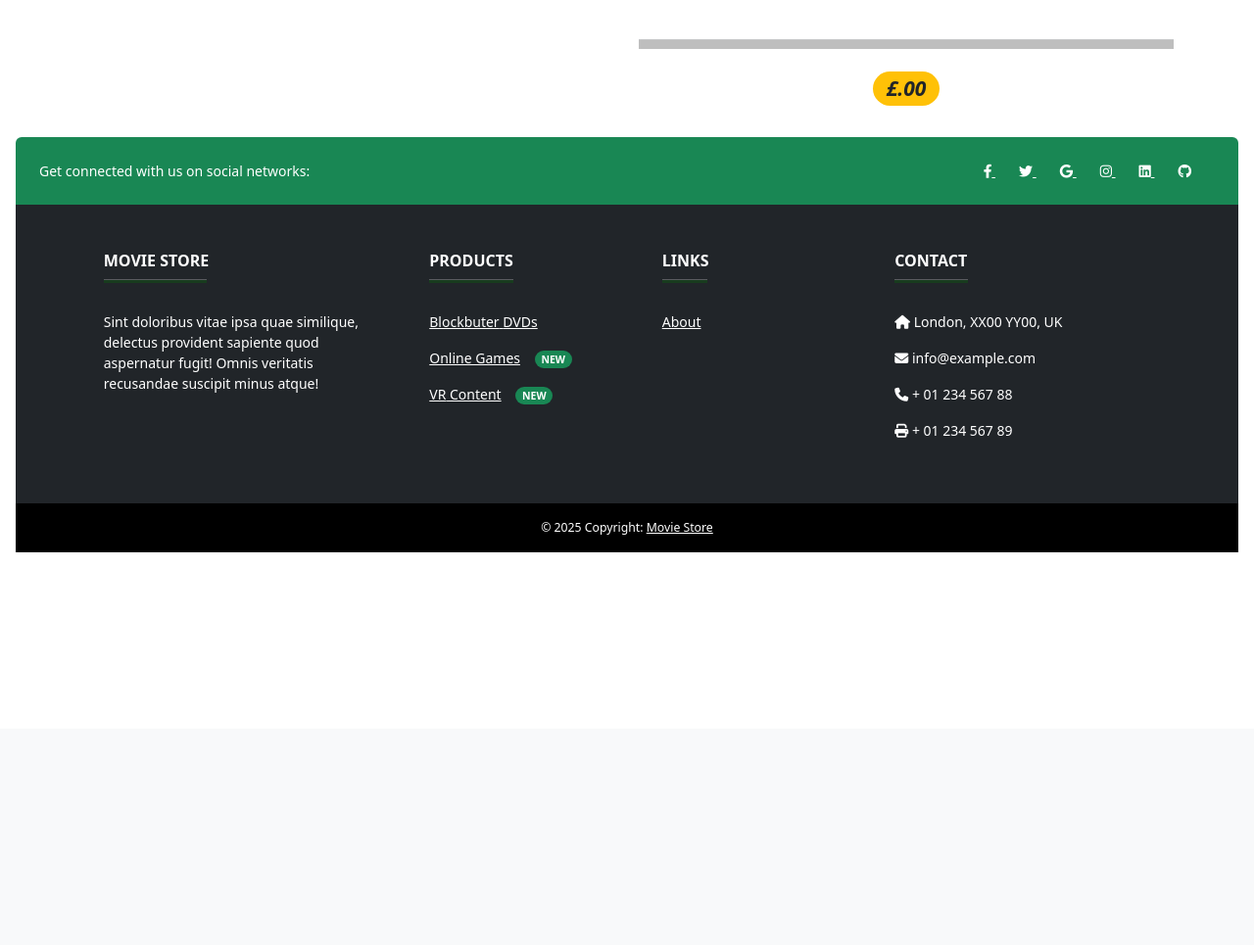
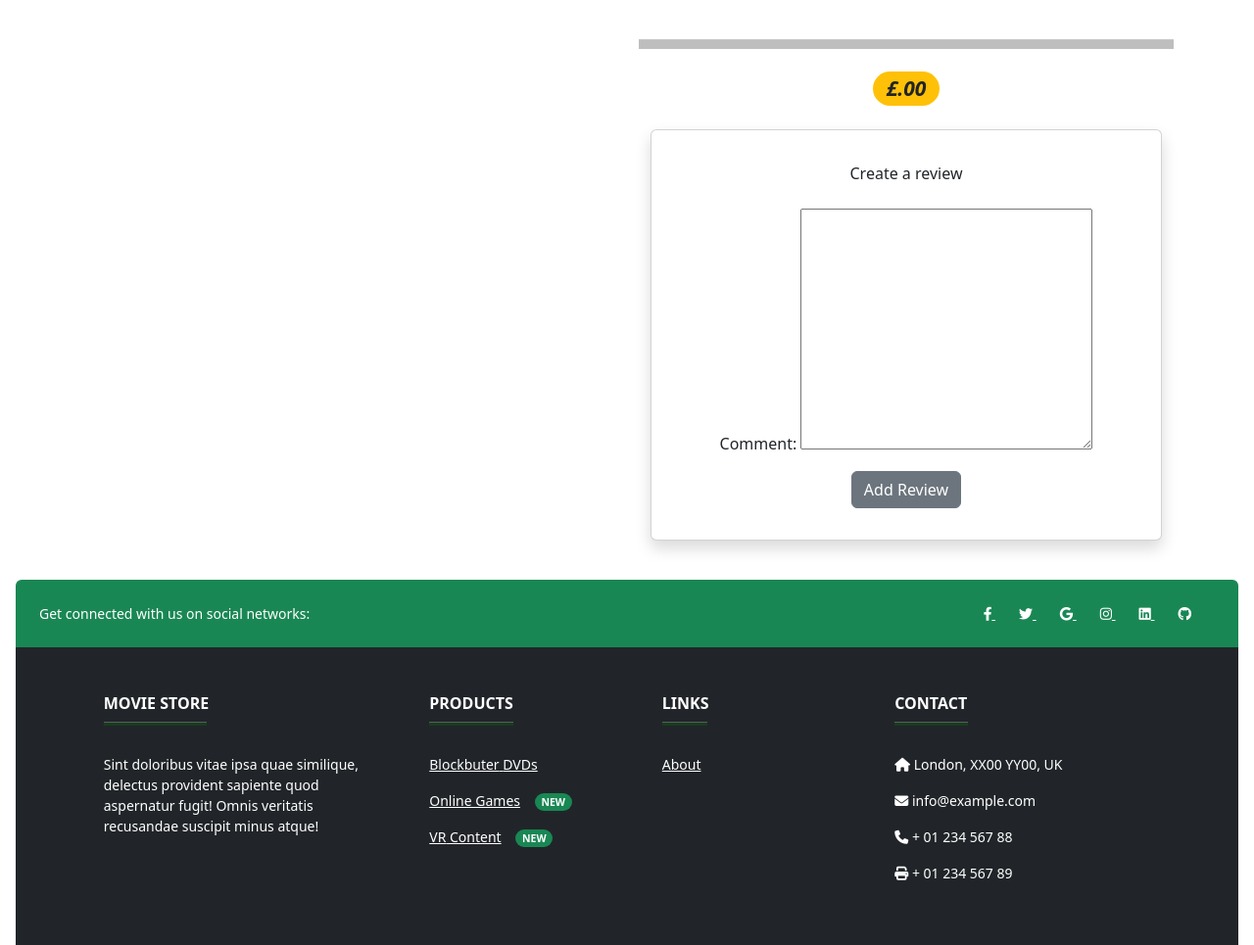
Before and after one commit to johnclamy/chrome-extension-starter, a Django app: template moviestore/movies/templates/movies/show.html in a window 1280 px wide. Shown: the part 56-1021 px from the top of the page at 98% size. Before the commit the page ends 620 px from the top, so only its background shows below. Run offline with Django 5.2, Linux system fonts and the light colour scheme; the template is opened without the code that fills it, so the values that code supplies are empty; the visitor is signed in with stand-in values (Sample User, id 1); some libraries are stand-ins or nearby versions.

Commit message:
update the movies.show template to display reviews

```diff
--- a/moviestore/movies/templates/movies/show.html
+++ b/moviestore/movies/templates/movies/show.html
@@ -26,6 +26,41 @@
             >£{{ template_data.movie.price }}.00</span
           >
         </p>
+        {% if user.is_authenticated %}
+        <div class="container mt-4">
+          <div class="row justify-content-center">
+            <div class="col-12">
+              <div class="card shadow p-3 mb-4 rounded">
+                <div class="card-body">
+                  <b class="text-start">Create a review</b><br /><br />
+                  <form method="POST" action="{% url 'movies.create_review' %}">
+                    {% csrf_token %}
+                    <p>
+                      <label for="comment">Comment:</label>
+                      <textarea
+                        name="comment"
+                        required
+                        class="form-contol"
+                        id="comment"
+                        cols="30"
+                        rows="10"
+                      ></textarea>
+                    </p>
+                    <div class="text-center">
+                      <button
+                        type="submit"
+                        class="btn btn-secondary text-capitalize"
+                      >
+                        add review
+                      </button>
+                    </div>
+                  </form>
+                </div>
+              </div>
+            </div>
+          </div>
+        </div>
+        {% endif %}
       </div>
     </section>
   </div>
```
